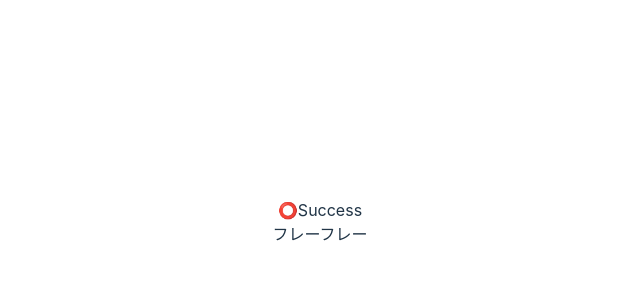
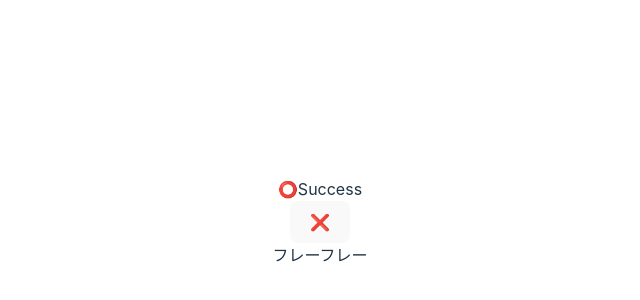
Before and after one commit to takahiro-maekawa/ReactTsCh1withVite, a React (Vite) app: page / in a window 1280 px wide. Shown: the part 178-478 px from the top of the page, without its empty margins (320-960 px from the left). Built offline with nearby package versions, Linux system fonts and the light colour scheme.

Commit message:
If文の利用

```diff
--- a/src/Alert.jsx
+++ b/src/Alert.jsx
@@ -1,4 +1,4 @@
-export default function Alert({type, heading, children}) {
+export default function Alert({type, heading, closable, children}) {
   return (
     <div>
       <div>
@@ -7,6 +7,10 @@ export default function Alert({type, heading, children}) {
         </span>
         <span>{heading}</span>
       </div>
+      { closable && (
+      <button aria-label="Close">
+        <span role = "img" aria-label="Close">❌</span>
+      </button>)}
       <div>{children}</div>
     </div>
   );
--- a/src/App.jsx
+++ b/src/App.jsx
@@ -9,7 +9,7 @@ function App() {
 
   return (
     <>
-      <Alert type = "information" heading="Success">
+      <Alert type = "information" heading="Success" closable={true}>
        フレーフレー
       </Alert>
     </>
```
